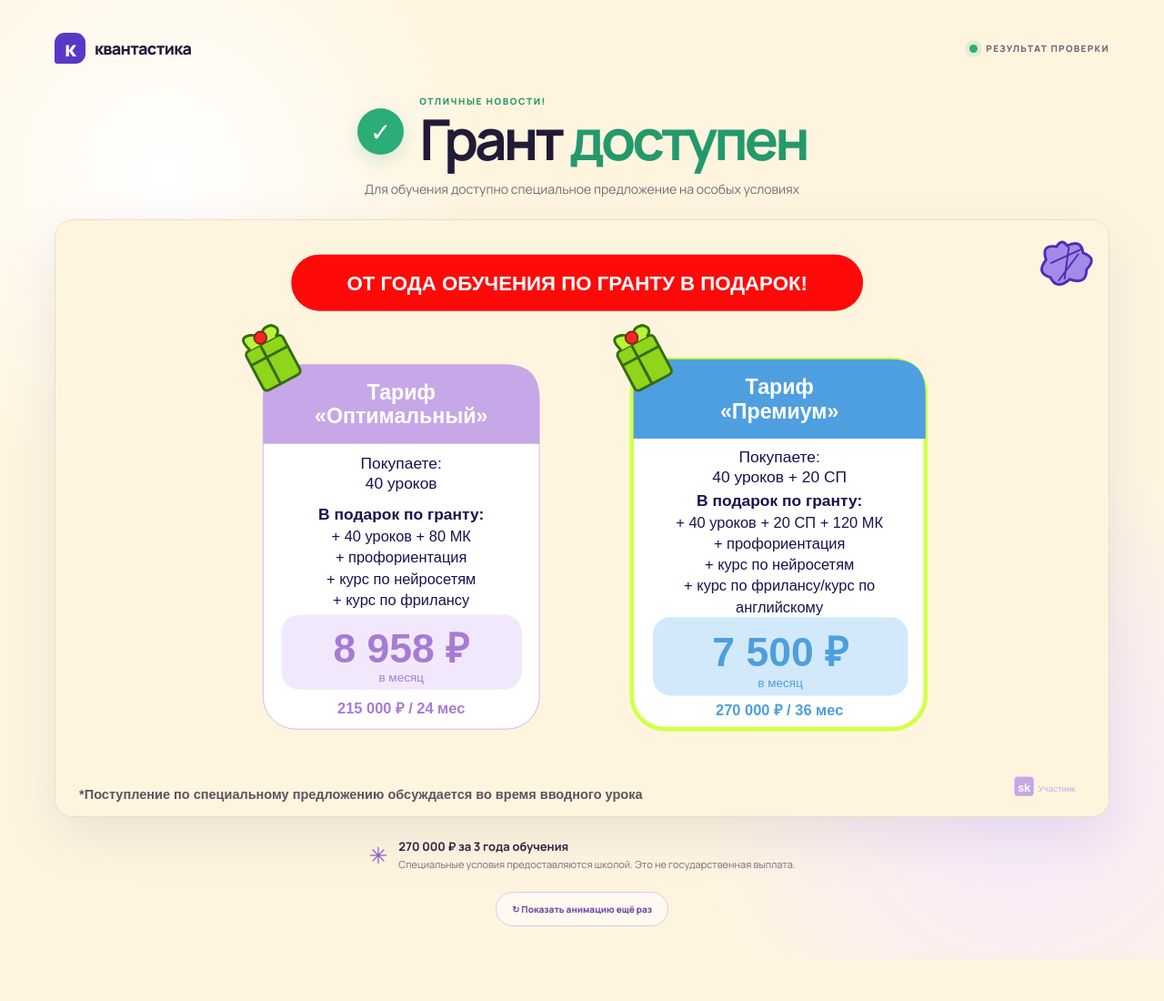
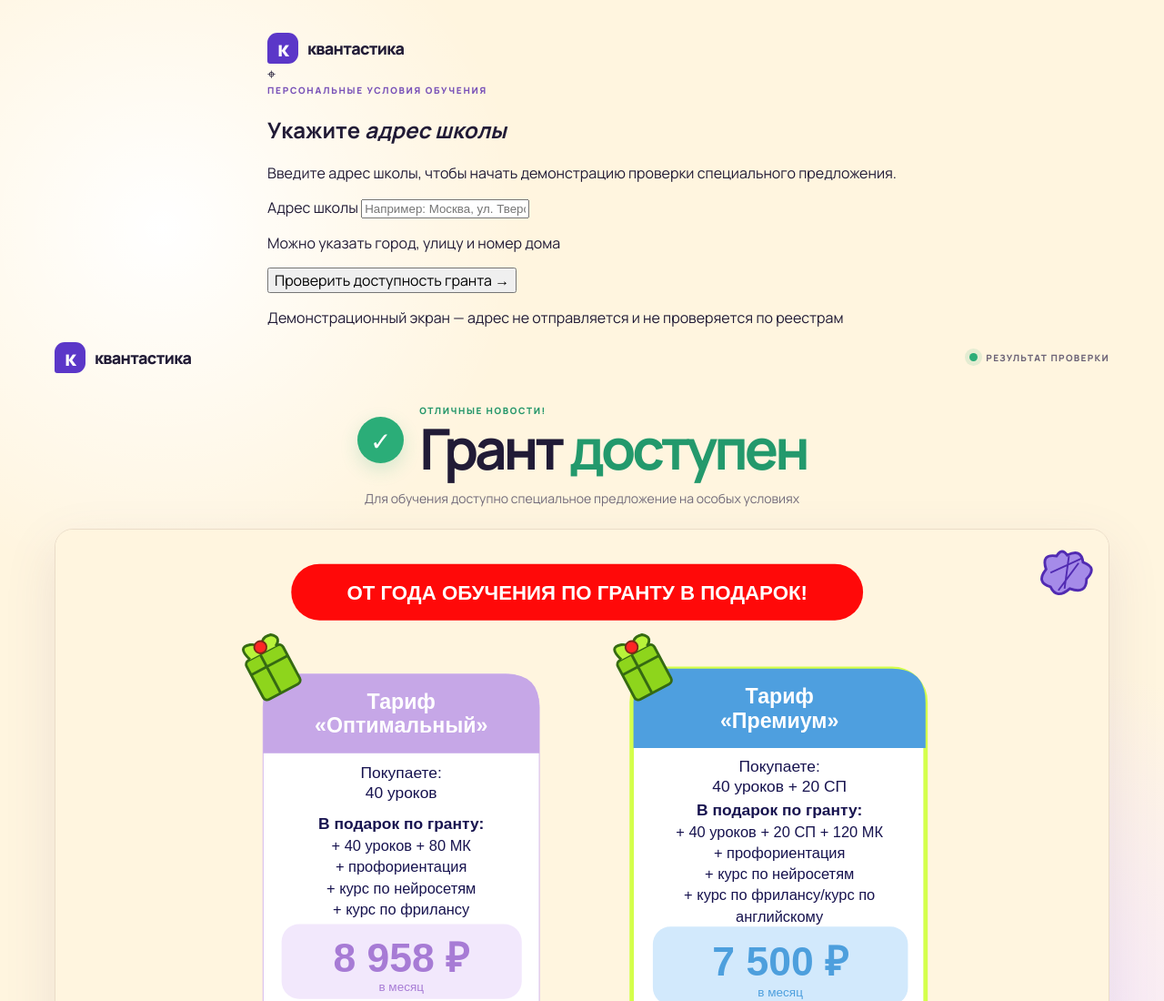
Before and after one commit to Goyardvpn/grant-check-kvantastika, a plain HTML site: page index.html in a window 1280 px wide. Shown: the top 1100 px of the page at 91% size. Before the commit the page ends 1054 px from the top, so only its background shows below. Drawn offline with Linux system fonts and the light colour scheme.

Commit message:
Add school address entry before grant demo animation

```diff
--- a/index.html
+++ b/index.html
@@ -13,7 +13,22 @@
 </head>
 <body>
   <main class="stage">
-    <section class="loading-screen" id="loadingScreen" aria-live="polite">
+    <section class="entry-screen" id="entryScreen">
+      <div class="brand"><span class="brand-mark">к</span><span>квантастика</span></div>
+      <div class="entry-icon">⌖</div>
+      <p class="eyebrow">ПЕРСОНАЛЬНЫЕ УСЛОВИЯ ОБУЧЕНИЯ</p>
+      <h1>Укажите <em>адрес школы</em></h1>
+      <p class="entry-copy">Введите адрес школы, чтобы начать демонстрацию проверки специального предложения.</p>
+      <form class="school-form" id="schoolForm">
+        <label for="schoolAddress">Адрес школы</label>
+        <input id="schoolAddress" name="schoolAddress" type="text" placeholder="Например: Москва, ул. Тверская, 1" autocomplete="street-address" required minlength="3" maxlength="180">
+        <p class="input-hint">Можно указать город, улицу и номер дома</p>
+        <button class="start-button" type="submit">Проверить доступность гранта <span>→</span></button>
+      </form>
+      <p class="entry-foot">Демонстрационный экран — адрес не отправляется и не проверяется по реестрам</p>
+    </section>
+
+    <section class="loading-screen" id="loadingScreen" aria-live="polite" hidden>
       <div class="brand"><span class="brand-mark">к</span><span>квантастика</span></div>
       <div class="loading-orbit"><span class="orbit-dot"></span><span class="orbit-core">✳</span></div>
       <p class="eyebrow">ПЕРСОНАЛЬНЫЕ УСЛОВИЯ ОБУЧЕНИЯ</p>
@@ -28,6 +43,7 @@
       <div class="result-top"><div class="brand"><span class="brand-mark">к</span><span>квантастика</span></div><span class="result-label"><i></i> РЕЗУЛЬТАТ ПРОВЕРКИ</span></div>
       <div class="success-heading"><span class="success-icon">✓</span><div><p>ОТЛИЧНЫЕ НОВОСТИ!</p><h1>Грант <em>доступен</em></h1></div></div>
       <p class="result-subtitle">Для обучения доступно специальное предложение на особых условиях</p>
+      <div class="school-result" id="schoolResult"></div>
       <div class="offer-frame"><img src="grant-offer.svg" alt="Условия специального предложения: тариф Оптимальный — 215 000 рублей за 24 месяца; тариф Премиум — 270 000 рублей за 36 месяцев, 7 500 рублей в месяц."></div>
       <div class="bottom-note"><span class="note-star">✳</span><p><strong>270 000 ₽ за 3 года обучения</strong><br>Специальные условия предоставляются школой. Это не государственная выплата.</p></div>
       <button class="replay" id="replayButton" type="button">↻ Показать анимацию ещё раз</button>
```
